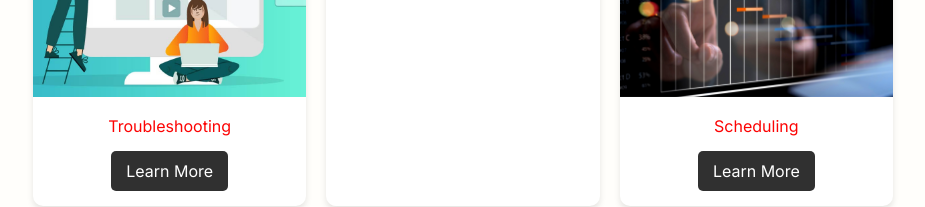
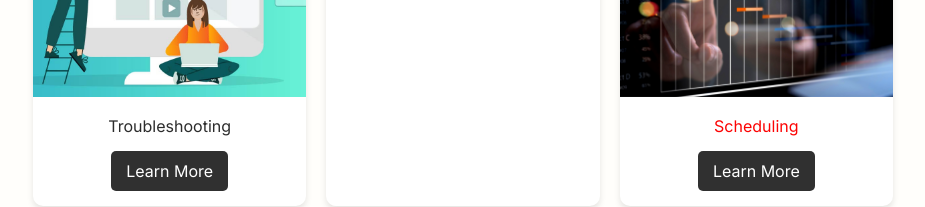
Before and after one commit to DeLorenzoRD/dali, a plain HTML site: page demos/demos.html in a window 1280 px wide. Shown: the part 865-1072 px from the top of the page, without its empty margins (177-1102 px from the left). Drawn offline with Linux system fonts and the light colour scheme.

Commit message:
Update demos.html

```diff
--- a/demos/demos.html
+++ b/demos/demos.html
@@ -63,7 +63,7 @@
       </div>
       <div class="card">
           <img src="..\images\troubleshooting.jpg" alt="Card Image 3">
-          <div class="card-title1">Troubleshooting</div>
+          <div class="card-title">Troubleshooting</div>
           <a href="troubleshooting.html" target="_self">Learn More</a>
       </div>
       <div class="card">
```
